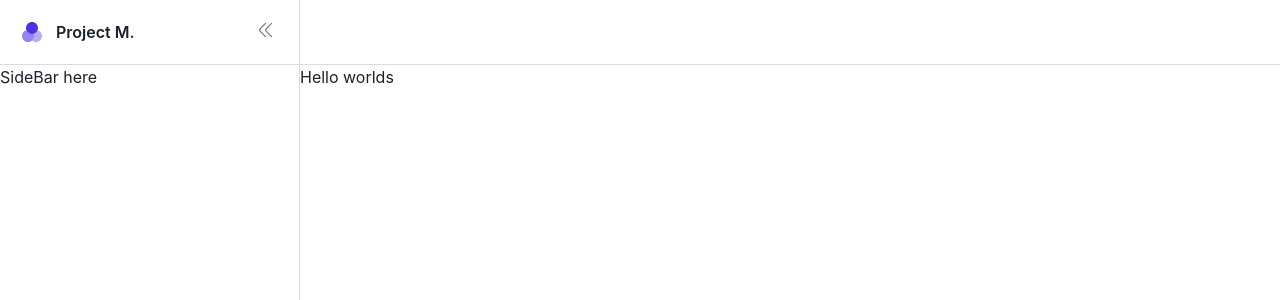
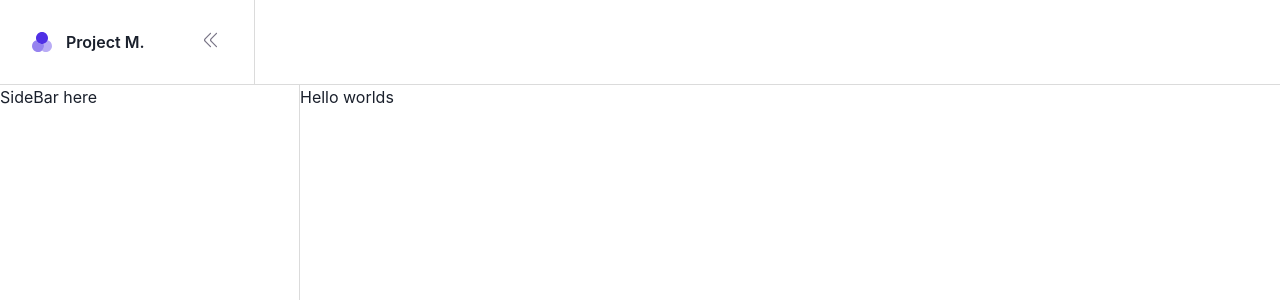
Before and after one commit to khanhvo198/kanban-board, a Next.js app: page / in a window 1280 px wide. Shown: the top 300 px of the page. Built offline with nearby package versions, Linux system fonts and the light colour scheme.

Commit message:
feat: update navbar

```diff
--- a/src/app/assets/icons/double-arrow.tsx
+++ b/src/app/assets/icons/double-arrow.tsx
@@ -1,4 +1,7 @@
-export const DoubleArrowLeft = (props: any) => {
+"use client"
+import { Box } from "@chakra-ui/react"
+
+const DoubleArrowLeft = (props: any) => {
   return (
     <svg width="26" height="20" viewBox="0 0 26 20" fill="none" xmlns="http://www.w3.org/2000/svg">
       <path d="M18.5 17.225C18.3417 17.225 18.1833 17.1667 18.0583 17.0417L12.625 11.6083C11.7417 10.725 11.7417 9.27499 12.625 8.39165L18.0583 2.95832C18.3 2.71665 18.7 2.71665 18.9417 2.95832C19.1833 3.19999 19.1833 3.59999 18.9417 3.84165L13.5083 9.27499C13.1083 9.67499 13.1083 10.325 13.5083 10.725L18.9417 16.1583C19.1833 16.4 19.1833 16.8 18.9417 17.0417C18.8167 17.1583 18.6583 17.225 18.5 17.225Z" fill="#787486" />
@@ -6,3 +9,27 @@ export const DoubleArrowLeft = (props: any) => {
     </svg>
   )
 }
+
+
+const DoubleArrowRight = (props: any) => {
+  return (
+    <svg width="26" height="20" viewBox="0 0 26 20" fill="none" xmlns="http://www.w3.org/2000/svg">
+      <path d="M7.50001 2.77501C7.65834 2.77501 7.81667 2.83335 7.94167 2.95835L13.375 8.39168C14.2583 9.27501 14.2583 10.725 13.375 11.6083L7.94167 17.0417C7.70001 17.2833 7.30001 17.2833 7.05834 17.0417C6.81667 16.8 6.81667 16.4 7.05834 16.1583L12.4917 10.725C12.8917 10.325 12.8917 9.67501 12.4917 9.27501L7.05834 3.84168C6.81667 3.60001 6.81667 3.20001 7.05834 2.95835C7.18334 2.84168 7.34167 2.77501 7.50001 2.77501Z" fill="#787486" />
+      <path d="M13.5 2.77501C13.6583 2.77501 13.8167 2.83335 13.9417 2.95835L19.375 8.39168C20.2583 9.27501 20.2583 10.725 19.375 11.6083L13.9417 17.0417C13.7 17.2833 13.3 17.2833 13.0583 17.0417C12.8167 16.8 12.8167 16.4 13.0583 16.1583L18.4917 10.725C18.8917 10.325 18.8917 9.67501 18.4917 9.27501L13.0583 3.84168C12.8167 3.60001 12.8167 3.20001 13.0583 2.95835C13.1833 2.84168 13.3417 2.77501 13.5 2.77501Z" fill="#787486" />
+    </svg>
+  )
+}
+
+
+export const DoubleArrowIcon = (props: any) => {
+  return (
+    <Box>
+      <Box display={{ base: 'none', md: 'block' }}>
+        <DoubleArrowLeft />
+      </Box>
+      <Box display={{ base: 'block', md: 'none' }}>
+        <DoubleArrowRight />
+      </Box>
+    </Box>
+  )
+}
--- a/src/app/components/navbar.tsx
+++ b/src/app/components/navbar.tsx
@@ -2,10 +2,15 @@
 
 import { Box, Text } from "@chakra-ui/react"
 import { ProjectManagementIcon } from "../assets/icons/logo"
-import { DoubleArrowLeft } from "../assets/icons/double-arrow"
+import { DoubleArrowIcon } from "../assets/icons/double-arrow"
+import styled from "@emotion/styled"
 
-
-
+const LogoBox = styled.div`
+  border-right: 1px solid #DBDBDB;
+  border-bottom: 1px solid #DBDBDB;
+  display: flex;
+  justifyContent: space-between;
+`
 
 export const NavBar = () => {
   return (
@@ -18,16 +23,16 @@ export const NavBar = () => {
 
     >
       <Box
-        w={{ md: "300px" }}
+        w={{ md: "255px" }}
         borderRightWidth="1px"
         borderStyle="solid"
         borderRight="1px"
         borderRightColor="#DBDBDB"
-        padding="20px"
+        padding="30px"
         display="flex"
         justifyContent="space-between"
       >
-        <Box display="inline-flex">
+        <Box display={{ base: 'none', md: "inline-flex" }}>
           <ProjectManagementIcon />
           <Text
             ml={3}
@@ -36,7 +41,7 @@ export const NavBar = () => {
             Project M.
           </Text>
         </Box>
-        <DoubleArrowLeft />
+        <DoubleArrowIcon />
       </Box>
     </Box>
   )
```
